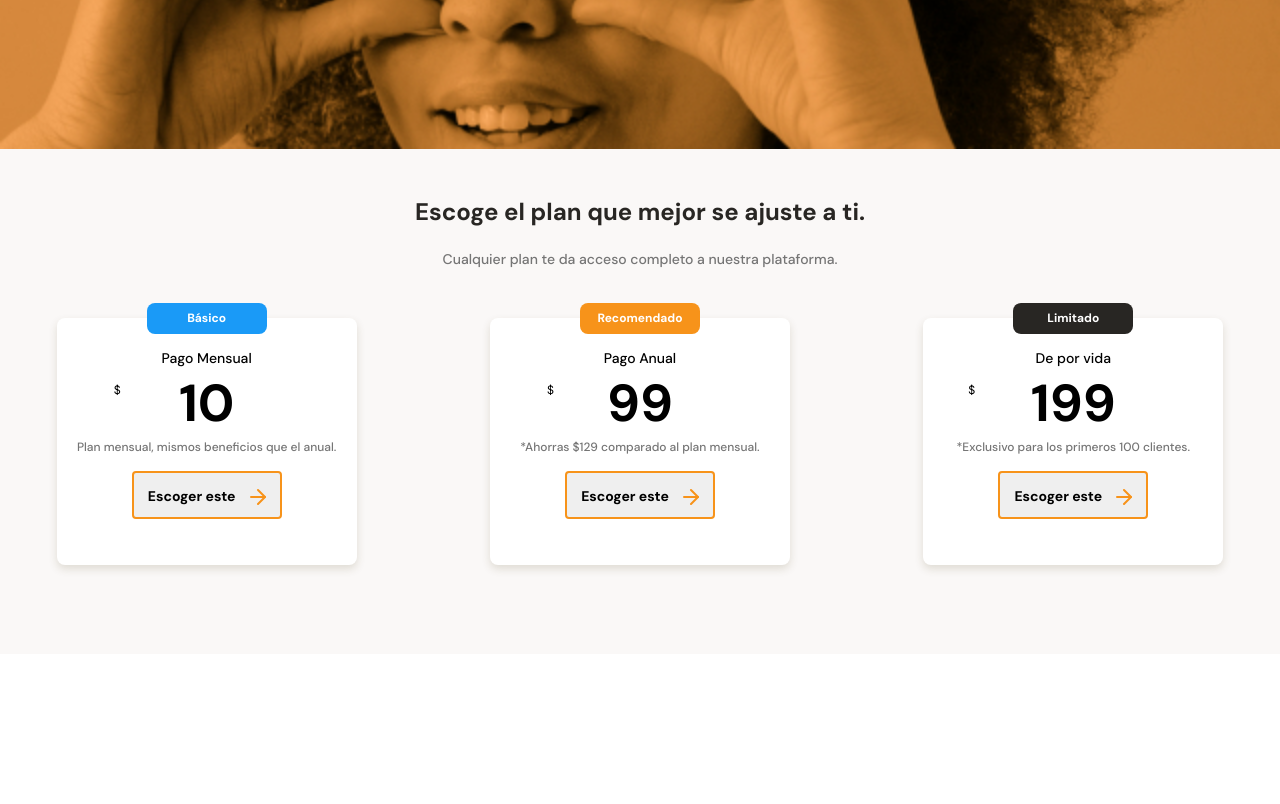
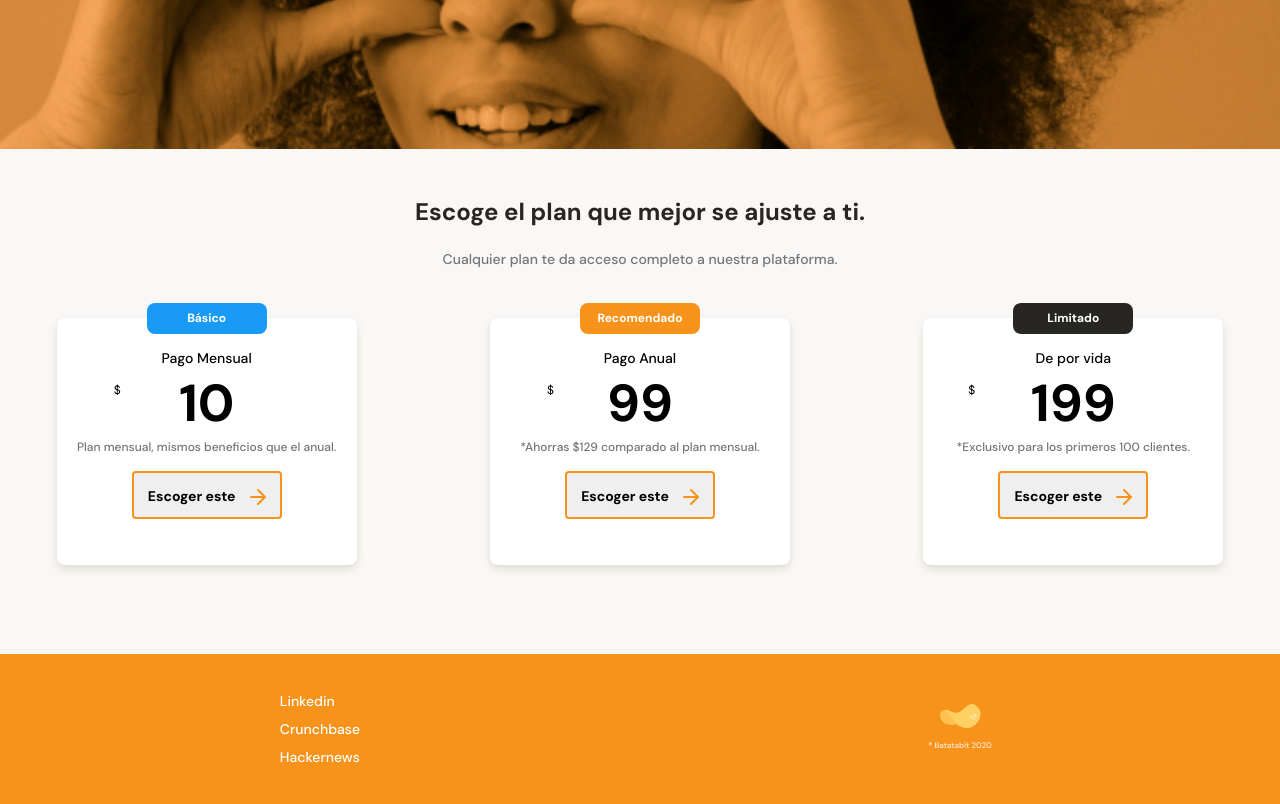
Before and after one commit to Josueram/BataBit, a plain HTML site: page index.html in a window 1280 px wide. Shown: the part 2197-3001 px from the top of the page. Before the commit the page ends 2851 px from the top, so only its background shows below. Drawn offline with Linux system fonts and the light colour scheme.

Commit message:
Se desarrollo el footer

```diff
--- a/css/estilos.css
+++ b/css/estilos.css
@@ -510,3 +510,28 @@ main {
     background-image: url('../assets/icons/orange-right-arrow.svg');
     vertical-align: text-bottom;
 }
+footer {
+    display: flex;
+    width: 100%;
+    height: 150px;
+    background-color: var(--bitcoin-orang);
+}
+footer section {
+    width: 50%;
+    display: flex;
+    justify-content: center;
+    align-items: center;
+}
+footer .left ul {
+    font-size: 1.4rem;
+    font-weight: 500;
+    line-height: 1.8rem;
+    list-style: none;
+}
+.left li {
+    margin: 10px 0;
+}
+.left a {
+    text-decoration: none;
+    color: var(--just-white);
+}
--- a/index.html
+++ b/index.html
@@ -151,6 +151,17 @@
             </section>
         </section>
     </main>
-    <footer></footer>
+    <footer>
+        <section class="left">
+            <ul>
+                <li><a href="#">Linkedin</a></li>
+                <li><a href="#">Crunchbase</a></li>
+                <li><a href="#">Hackernews</a></li>
+            </ul>
+        </section>
+        <section class="right">
+            <img src="./assets/img/logo-footer.svg" alt="Logo de BatataBit 2021">
+        </section>
+    </footer>
 </body>
 </html>
```
